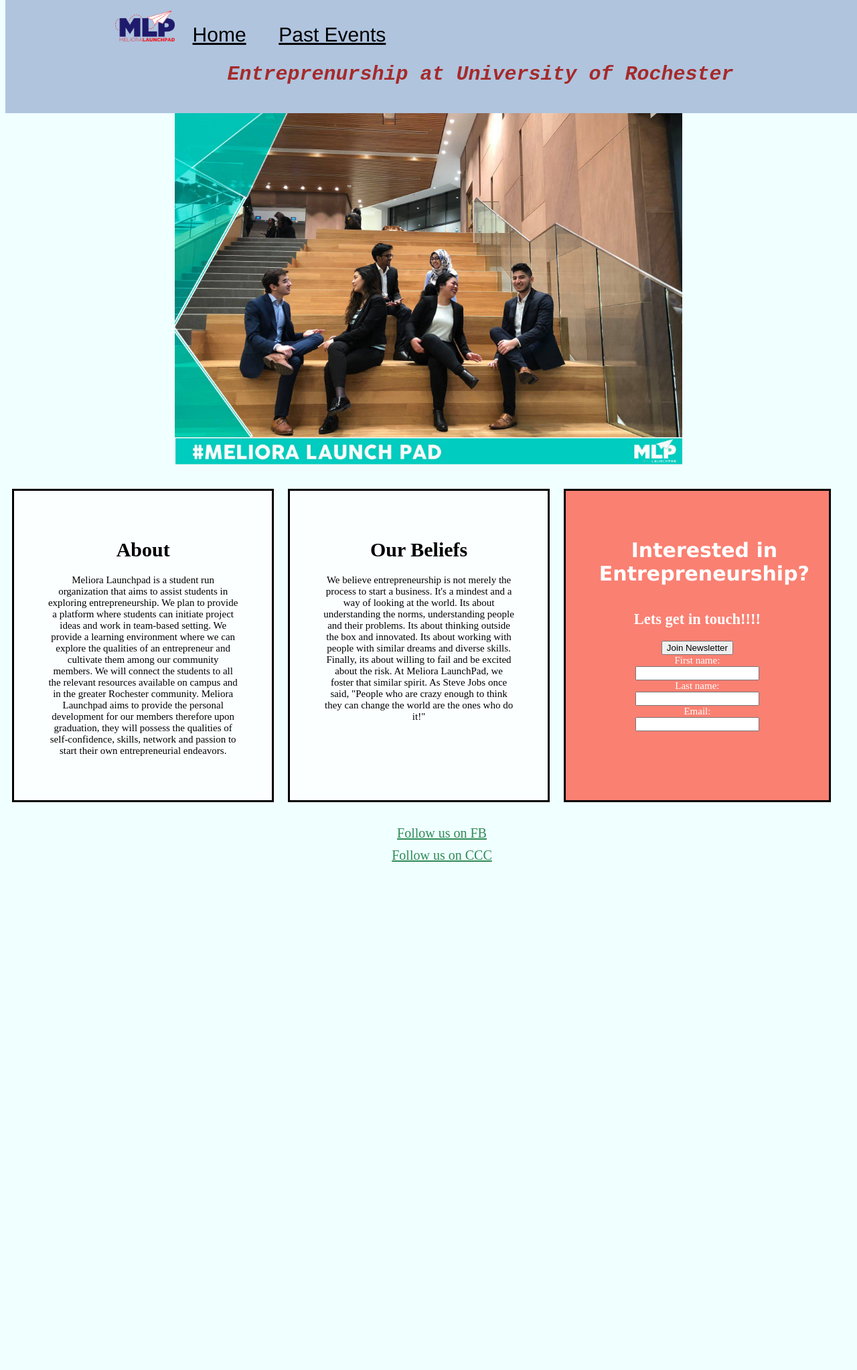
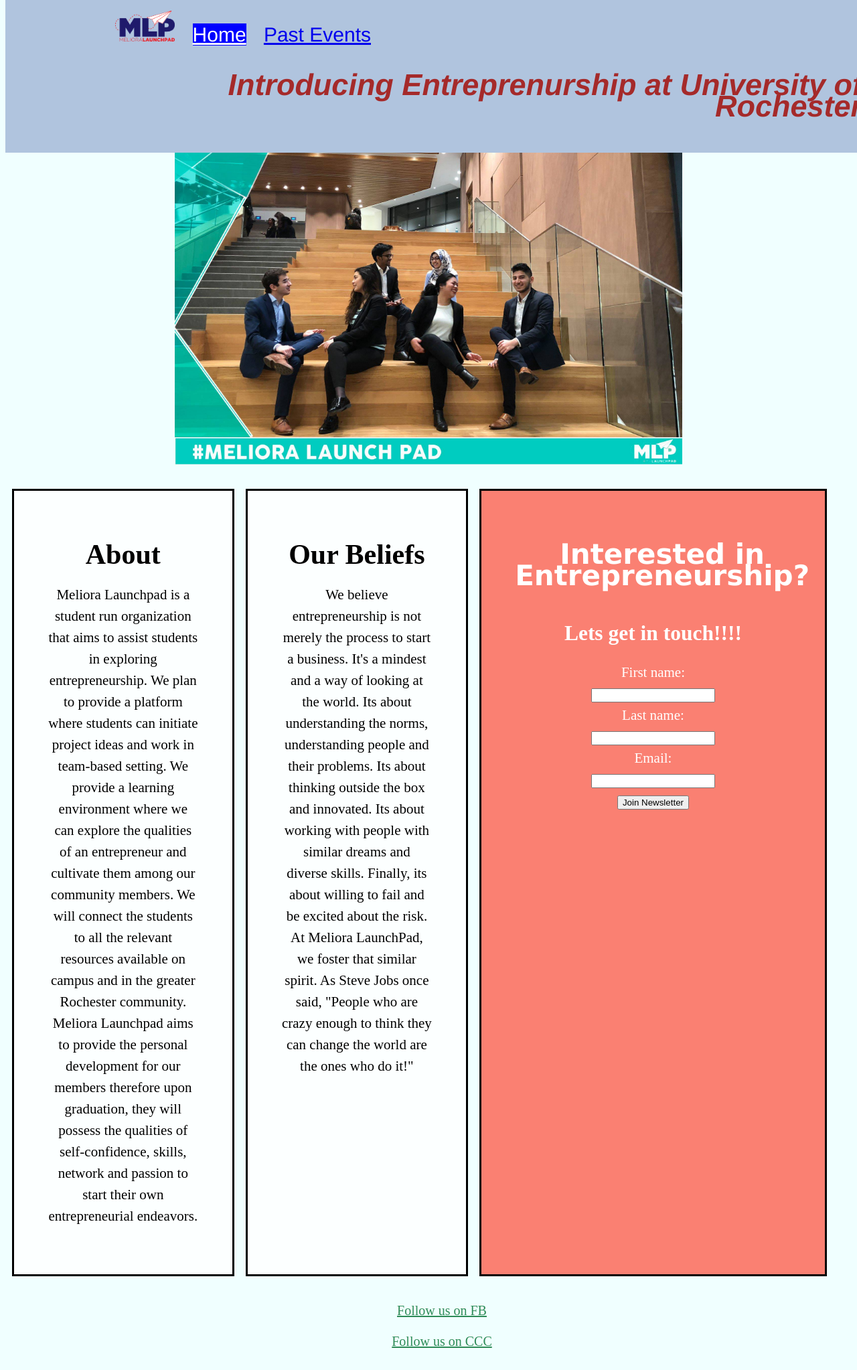
Before and after one commit to sharfuz95/MLP, a PHP site: page / in a window 1280 px wide. Shown: the whole page at 67% size. Before the commit the page ends 1287 px from the top, so only its background shows below. Run offline with PHP 8.4, Linux system fonts and the light colour scheme.

Commit message:
latest update

```diff
--- a/css/styles.css
+++ b/css/styles.css
@@ -1,6 +1,6 @@
 body{
     background-color: azure;
-
+    line-height: 2em;
 }
 
 .center img{
@@ -12,6 +12,11 @@
     width: 60%;
     padding-bottom: 2%;
 
+}
+
+.is-current{
+    background-color:blue;
+    color:white;
 }
 
 .navigation{
@@ -32,9 +37,9 @@
 }
 
 .navigation ul li a {
-    padding: 2%;
+    margin-left: 2%;
     font-size: 30px;
-    color: black;
+    /* color: black; */
     font-family: 'Franklin Gothic Medium', 'Arial Narrow', Arial, sans-serif;
 }
 .navigation li img{
@@ -42,8 +47,8 @@
 display: inline-block;
 width: 8%;
 }
-.navigation li h2{
-    font-family: 'Courier New', Courier, monospace;
+.navigation li h1{
+    font-family: 'Franklin Gothic Medium', 'Arial Narrow', Arial, sans-serif,cursive;
     color: brown;
     /* position: relative; */
     display: inline-block;
@@ -51,7 +56,7 @@
     margin-left: 15%;
     /* float: right; */
     /* margin-right: 5%; */
-    font-size: 30px;
+    font-size: 45px;
     font-style: italic;
     font-stretch: expanded;
     text-decoration-style: wavy;
@@ -70,11 +75,10 @@
     background-color: rgba(255, 255, 255, 0.8);
     /* border: 1px solid rgba(0, 0, 0, 0.8); */
     padding: 50px;
-    font-size: 15px;
+    font-size: 21px;
     text-align: center;
     margin-right: 5%;
     border: solid;
-
 }
 
 #join h1{
@@ -91,8 +95,6 @@
 
 }
 /*
-
-
 #tagline{
     font-family: sans-serif;
     color:white;
@@ -156,7 +158,6 @@
     float: left;
     display: inline;
     width: 40%;
-
 }
  */
 
--- a/inc/nav.inc
+++ b/inc/nav.inc
@@ -4,7 +4,7 @@
                         <img src="images/mlp_logo.png" alt= "club logo">
                             <a href="index.php">Home</a>
                             <a href="events.php">Past Events</a>
-                        <h2> Entreprenurship at University of Rochester</h2>
+                        <h1> Introducing Entreprenurship at University of Rochester</h1>
                         </li>
                     </ul>
                 </nav>
--- a/index.php
+++ b/index.php
@@ -46,7 +46,6 @@
         <div class = "home-grid-item" id="join">
                 <h1> Interested in Entrepreneurship?</h1>
                 <h2> Lets get in touch!!!!</h2>
-                <button> Join Newsletter </button>
                 <form>
                         First name:<br>
                         <input type="text" name="firstname">
@@ -57,6 +56,8 @@
                         Email:<br>
                         <input type="text" email="email">
                         <br>
+                        <button> Join Newsletter </button>
+
                  </form>
 
 
--- /dev/null
+++ b/js/menu-highlighter.js
@@ -0,0 +1,55 @@
+//	*****************************
+//	Prep...
+//	*****************************
+// This script depends on jQuery; put this in your HTML file...
+// 	<script src="http://code.jquery.com/jquery.js"></script>
+//
+// And then link to this JS file...
+// 	<script src="js/menu-highlighter.js"></script>
+//
+// This script assumes you created some CSS to style the ".is-current" class
+// Put something like this in your CSS...
+// 	.is-current {
+// 		background-color: black;
+// 		color: white;
+// 	}
+
+
+//	*****************************
+//	The way this works...
+//	*****************************
+
+//	This function will return the current file name
+function currentFile() {
+	// Step 1: grab the current "location" (URL) of this webpage and put it in a variable
+	currentURL = window.location.href;
+
+	// Step 2: find the location (index number) of the last slash (/) in the URL
+	fileNameIndex = currentURL.lastIndexOf("/") + 1;
+
+	// Step 3: extract the filename from the URL based on the whatever's to the right of
+	//	the last slash
+	currentFileName = currentURL.substr(fileNameIndex);
+
+	return currentFileName;
+}
+
+thisFile = currentFile();
+
+// Step 4: if there's nothing to the right of the last slash, then the current page is
+//	the index, so manually set it so
+if ( thisFile == "" ) {
+	thisFile = "index.php"
+}
+
+// Step 5: check each anchor in the navigation element
+//	(btw - did you code your menu using NAV?)...
+$("nav a").each( function() {
+
+	// Step 5a: if there's a match...
+	if (this.href.indexOf(thisFile) > 0) {
+
+		// Step 5a-a: then add the "is-current" class to the anchor
+		$(this).addClass("is-current");
+	}
+});
```
